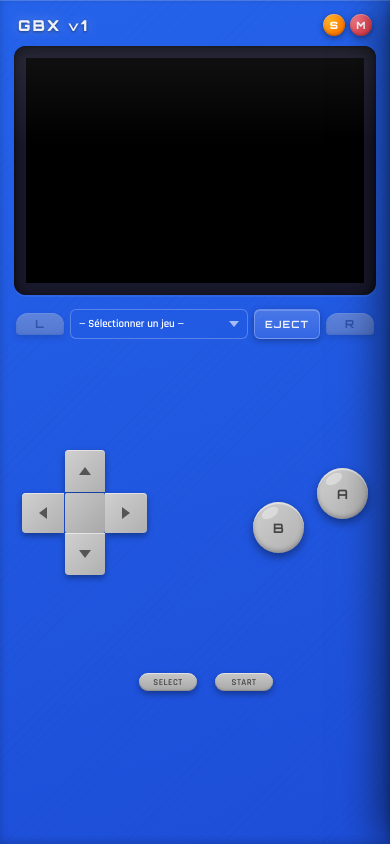
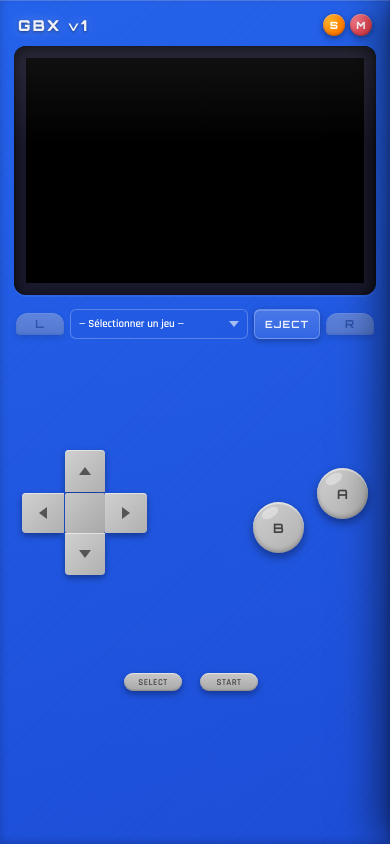
Before and after one commit to gbxemulator/Gbx, a plain HTML site: page index.html in a window 390 px wide. Drawn offline with nearby package versions, Linux system fonts and the light colour scheme; no server answers.

Commit message:
Update style.css

```diff
--- a/css/style.css
+++ b/css/style.css
@@ -1223,7 +1223,7 @@ select.form-input option { background: #0d1117; }
     #start-select {
         margin-top: 320px;
         margin-right: -10px;
-        left: -35px;
+        left: -50px;
     }
 
     .lr-btn { width: 48px; }
```
